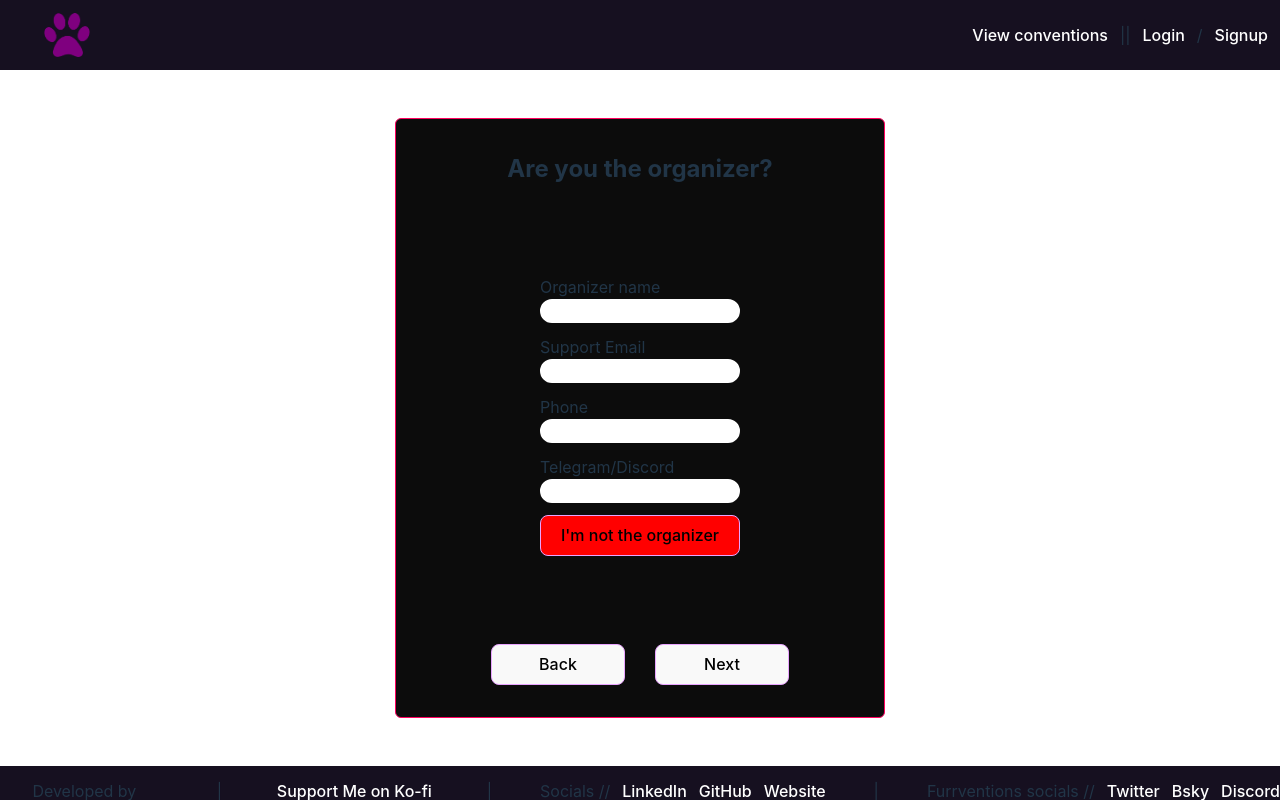
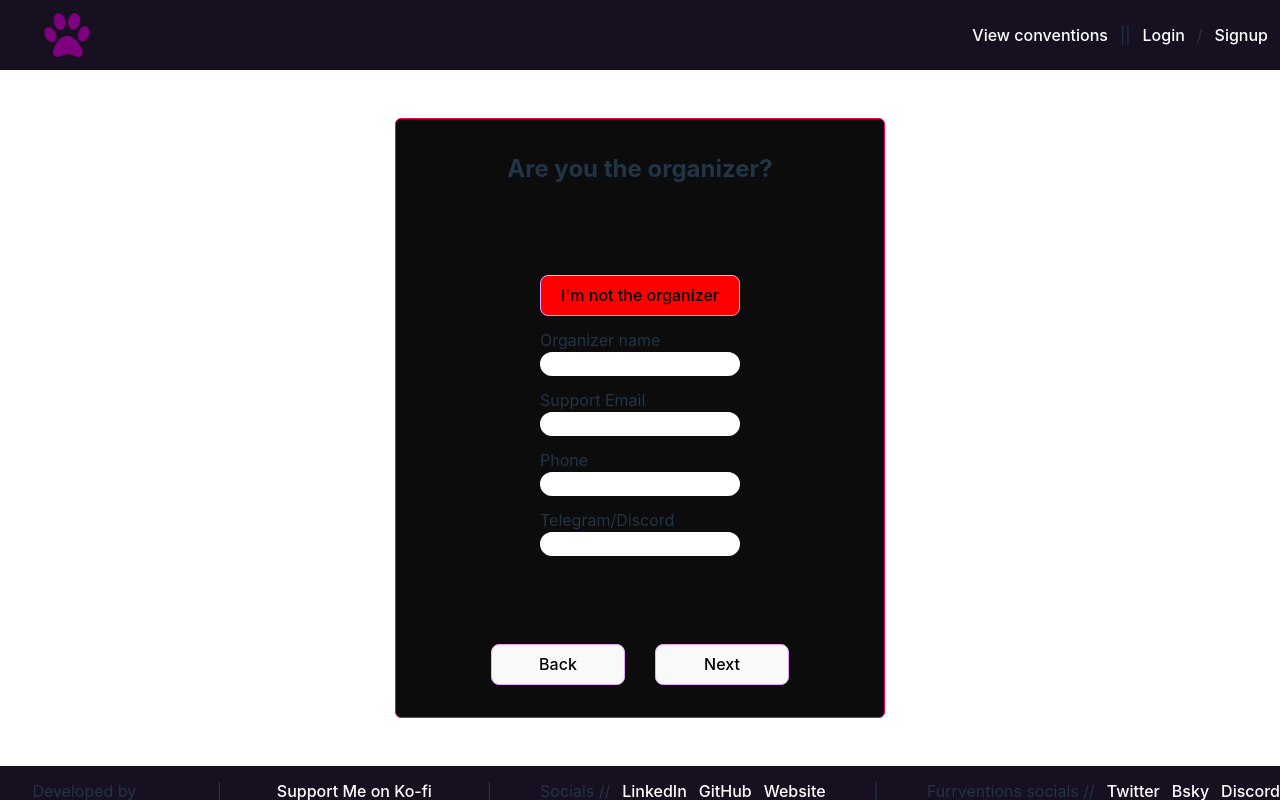
Before and after one commit to ATlexEide/furrventions, a React (Vite) app: page /conventions/add in a window 1280 px wide. Both pictures are taken after a click on the button "Convention". Built offline with nearby package versions, Linux system fonts and the light colour scheme; no server answers.

Commit message:
Move button

```diff
--- a/src/Components/AddConvention/OrganizerDetails.jsx
+++ b/src/Components/AddConvention/OrganizerDetails.jsx
@@ -6,6 +6,15 @@ export default function OrganizerDetails({
 }) {
   return (
     <div id="organizer-details">
+      <button
+        className="red-btn"
+        onClick={(e) => {
+          e.preventDefault();
+          setPage(page + 1);
+        }}
+      >
+        I&apos;m not the organizer
+      </button>
       <div className="input-container">
         <label htmlFor="name">Organizer name</label>
         <input
@@ -49,15 +58,6 @@ export default function OrganizerDetails({
           }}
         />
       </div>
-      <button
-        className="red-btn"
-        onClick={(e) => {
-          e.preventDefault();
-          setPage(page + 1);
-        }}
-      >
-        I&apos;m not the organizer
-      </button>
     </div>
   );
 }
```
